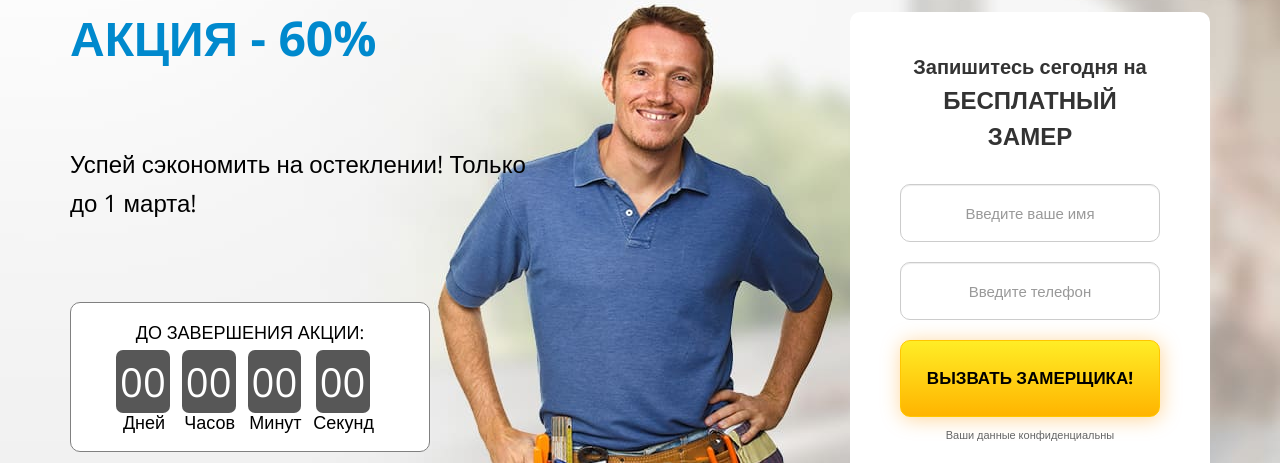
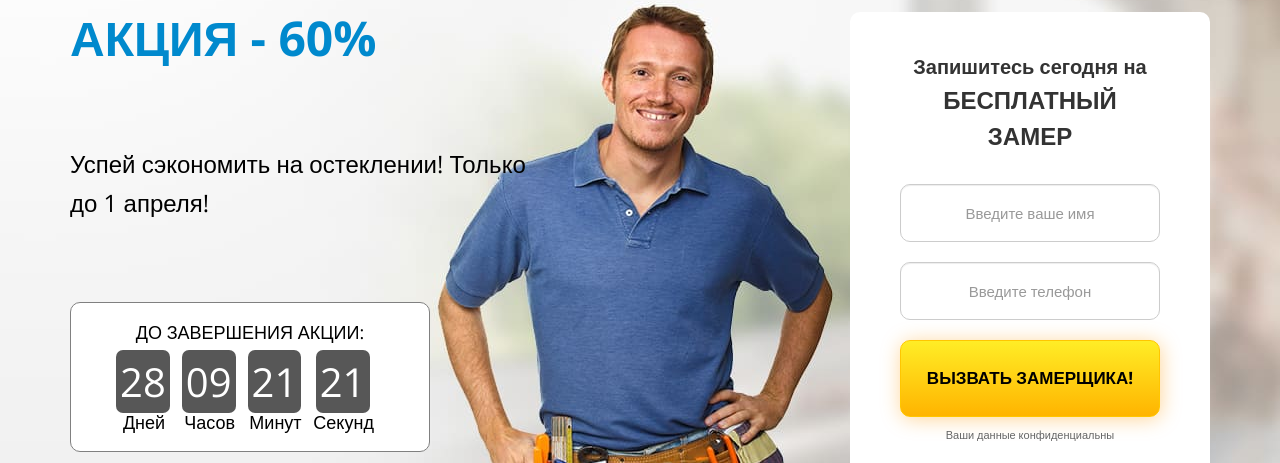
Before and after one commit to margo-ai/window, a website with bundled scripts: page src/index.html in a window 1280 px wide. Shown: the part 4968-5431 px from the top of the page. Built offline with nearby package versions, Linux system fonts and the light colour scheme.

Commit message:
change deadline

```diff
--- a/src/index.html
+++ b/src/index.html
@@ -711,7 +711,7 @@
         <div class="row">
           <div class="col-lg-5 col-md-6 wow fadeInLeft">
             <h2 class="sale_title">Акция - 60%</h2>
-            <p class="sale_subtitle">Успей сэкономить на остеклении! Только до 1 марта!</p>
+            <p class="sale_subtitle">Успей сэкономить на остеклении! Только до 1 апреля!</p>
             <div class="timer1" id="timer">
                 <p><h4>ДО ЗАВЕРШЕНИЯ АКЦИИ:</h4></p>
                 <div class="container1">
--- a/src/js/main.js
+++ b/src/js/main.js
@@ -10,7 +10,7 @@ window.addEventListener('DOMContentLoaded', () => {
     "use strict";
 
     let modalState = {};
-    let deadline = '2022-03-01';
+    let deadline = '2022-04-01';
 
     changeModalState(modalState);
     modals();
```
Also changed, not shown: dist/index.html, dist/script.js, 1 other file.
